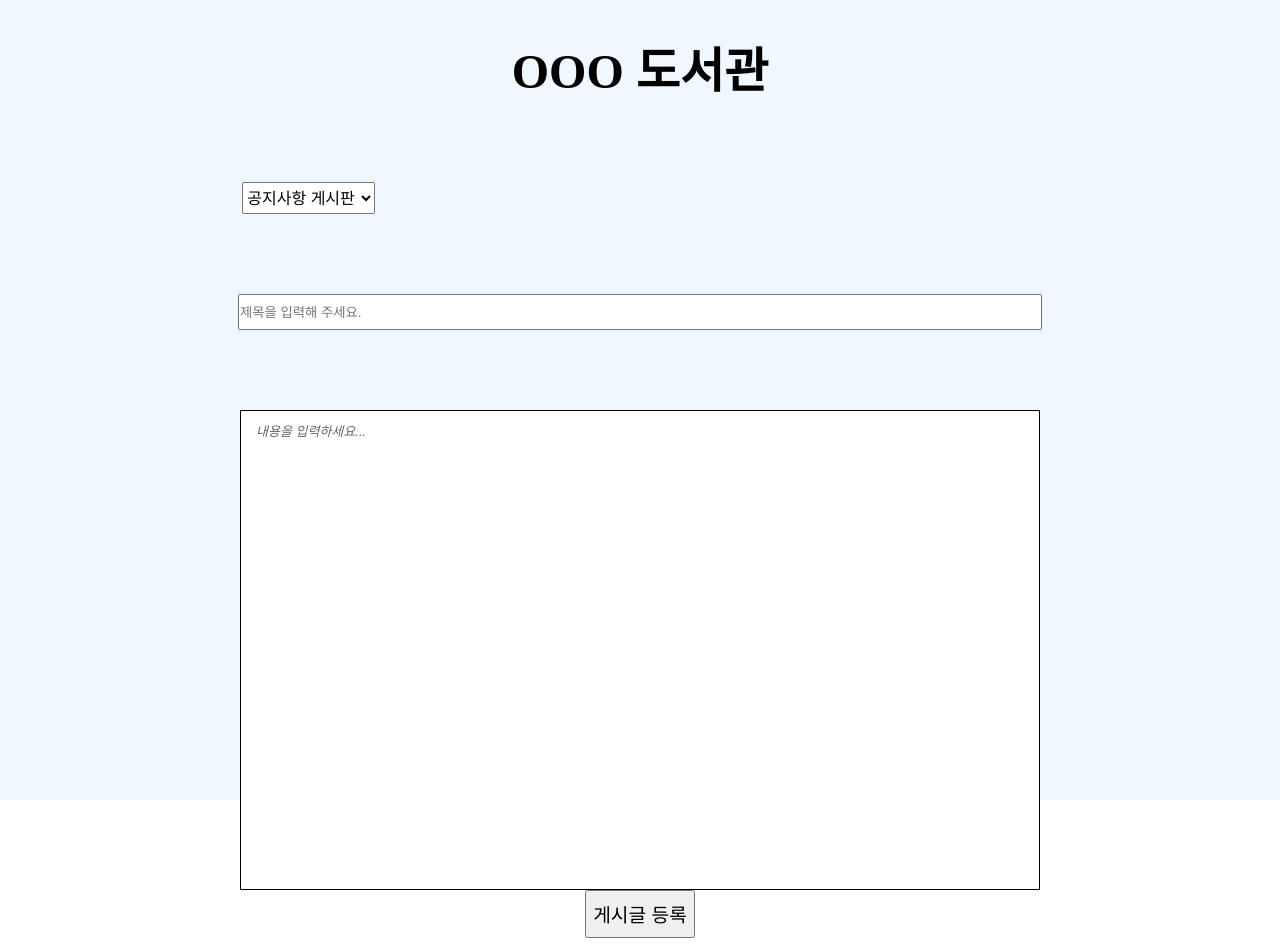
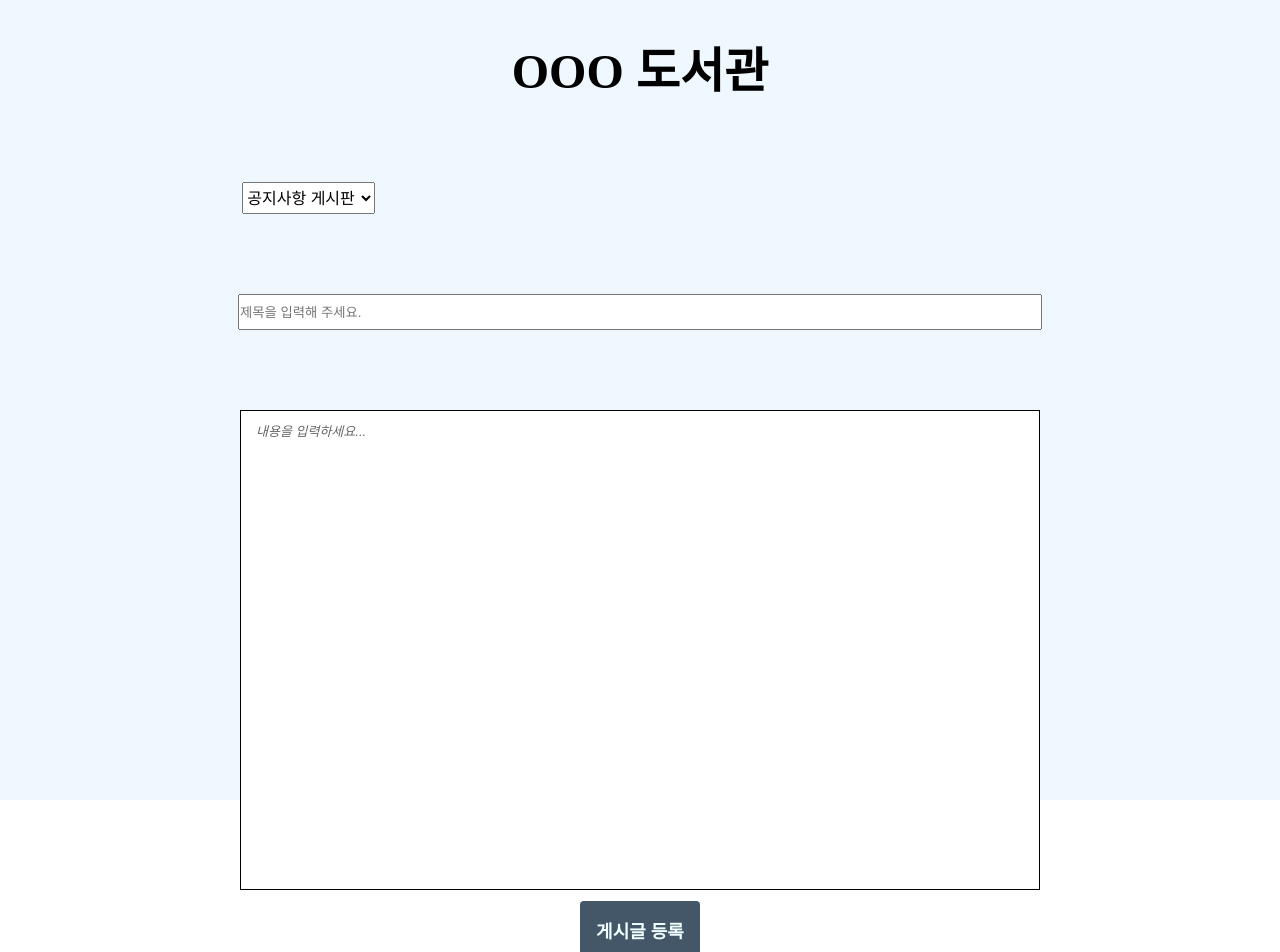
Before and after one commit to 247CloudLibrary/client-admin, a React (Create React App) app: page /boards/write in a window 1280 px wide. Shown: the top 952 px of the page. Built offline with nearby package versions, Linux system fonts and the light colour scheme.

Commit message:
[BoardWrite] btn css 수정

```diff
--- a/src/styles/components/board/BoardWriteForm.scss
+++ b/src/styles/components/board/BoardWriteForm.scss
@@ -57,10 +57,21 @@
     justify-content: center;
     margin: auto;
     .submit-btn {
-      position: relative;
-      font-size: 1.2rem;
-      height: 3rem;
+      border: none;
+      font-size: 1.125rem;
+      font-weight: bold;
+      padding: 1rem 1rem;
+      margin-top: 0.7rem;
       width: auto;
+      border-radius: 4px;
+      background-color: #435769;
+      color: azure;
+      outline: none;
+      cursor: pointer;
+      transition: 0.8s;
+      &:hover {
+        background-color: #2b3c4e;
+      }
     }
   }
 }
```
